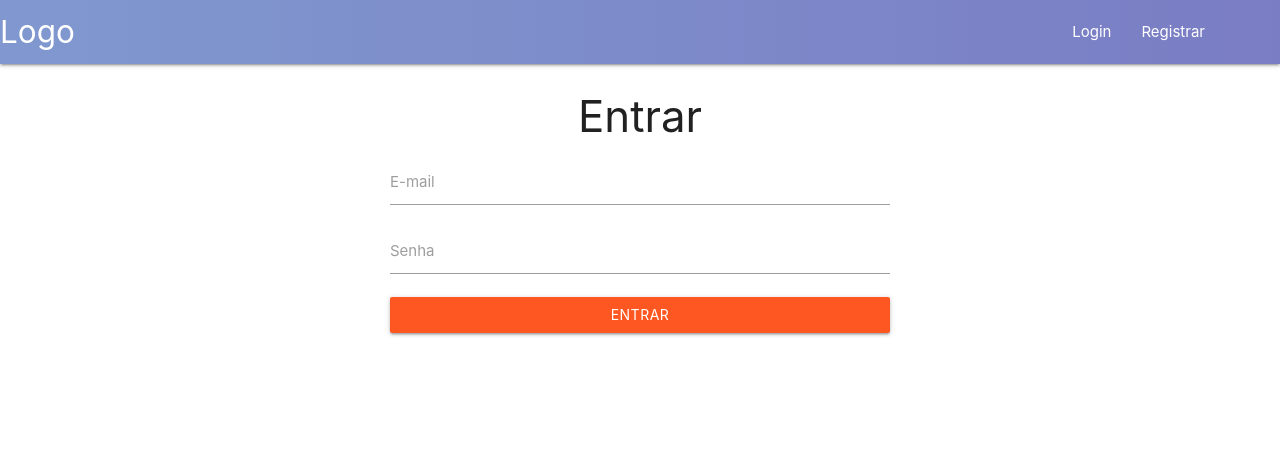
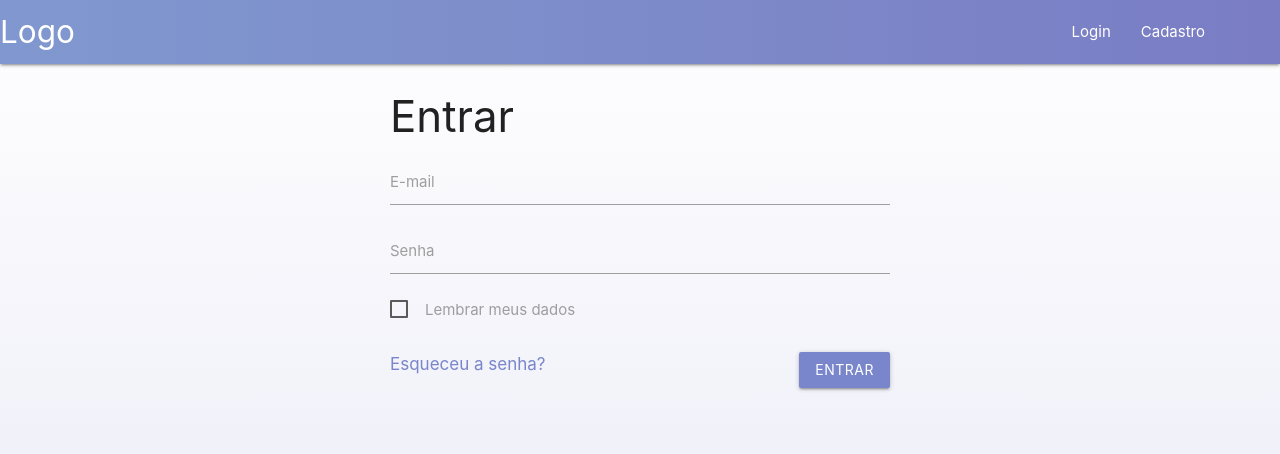
Before and after one commit to DuhBerg/Laravel_Classtech, a Laravel app: page /login in a window 1280 px wide. Shown: the top 454 px of the page. Run offline with Laravel 8, Linux system fonts and the light colour scheme; some libraries are stand-ins or nearby versions.

Commit message:
Front-end tela login/cadastro feita.

```diff
--- a/public/css/style.css
+++ b/public/css/style.css
@@ -1,12 +1,30 @@
+body{
+  background-image: linear-gradient(0deg, #E6E6F5, white);
+  background-repeat: no-repeat;
+  background-attachment: fixed;
+}
+
 .nav-wrapper-color{
   background-image: linear-gradient(-90deg, #7A7DC4, #8098CF);
-}
-
-.nav-wrapper-color li:hover{
-  background-color: #7A7DC4;
 }
 
 .form-login{
   max-width: 500px;
   margin: 0 auto;
 }
+
+.font-esqueci-senha{
+  padding-top: 2px;
+  color: #7986cb;
+  font-size: 17px;
+}
+
+.padding-top-buttom{
+  padding-top: 15px;
+}
+
+
+.row .input-field input:focus {
+  border-bottom: 1px solid #7986cb !important;
+  box-shadow: 0 1px 0 0 #7986cb !important;
+}
--- a/resources/views/layout/_includes/topo.blade.php
+++ b/resources/views/layout/_includes/topo.blade.php
@@ -34,11 +34,11 @@
 
       <nav>
         <div class="nav-wrapper nav-wrapper-color">
-          <a href="#" class="brand-logo">Logo</a>
+          <a href="{{ route('site.index') }}" class="brand-logo">Logo</a>
           <a href="#" data-target="mobile" class="sidenav-trigger"><i class="material-icons">menu</i></a>
           <ul class="right hide-on-med-and-down">
             <li><a href="{{ route('site.login') }}">@yield('login')</a></li>
-            <li><a href="{{ route('site.cadastro') }}">@yield('registrar')</a></li>
+            <li><a href="{{ route('site.cadastro') }}">@yield('cadastro')</a></li>
             <li><a href="{{ route('site.login') }}">@yield('perfil')</a></li>
             <li><a href="{{ route('login.sair') }}">@yield('sair')</a></li>
           </ul>
--- a/resources/views/layout/site.blade.php
+++ b/resources/views/layout/site.blade.php
@@ -3,7 +3,7 @@
 @section('titulo')
 
 @section('login')
-@section('registrar')
+@section('cadastrar')
 @section('perfil')
 @section('sair')
 
--- a/resources/views/login.blade.php
+++ b/resources/views/login.blade.php
@@ -2,15 +2,17 @@
 @section('titulo','Login')
 
 @section('login','Login')
-@section('registrar','Registrar')
+@section('cadastro','Cadastro')
 
 @section('conteudo')
 
 
   <div class="container">
-    <h3 class="center">Entrar</h3>
+
     <div class="row container">
       <form class="form-login" action="{{ route('site.login.entrar')}}" method="post">
+
+      <h3>Entrar</h3>
 
        {{ csrf_field() }}
 
@@ -25,9 +27,19 @@
           <input type="password" name="password">
         </div>
 
+        <form action="#">
+        <p>
+          <label>
+            <input class="red" type="checkbox" />
+            <span>Lembrar meus dados</span>
+          </label>
+        </p>
 
+        <div class="padding-top-buttom">
+          <button class="waves-effect waves-light btn indigo lighten-2 right">Entrar</button>
+        </div>
+        <a href="#" class="font-esqueci-senha">Esqueceu a senha?</a>
 
-        <button class="btn deep-orange col s12">Entrar</button>
       </form>
     </div>
   </div>
```
Also changed, not shown: resources/views/cadastro.blade.php (+8 -3 lines), resources/views/index.blade.php (+7 -23 lines), 1 other file.
